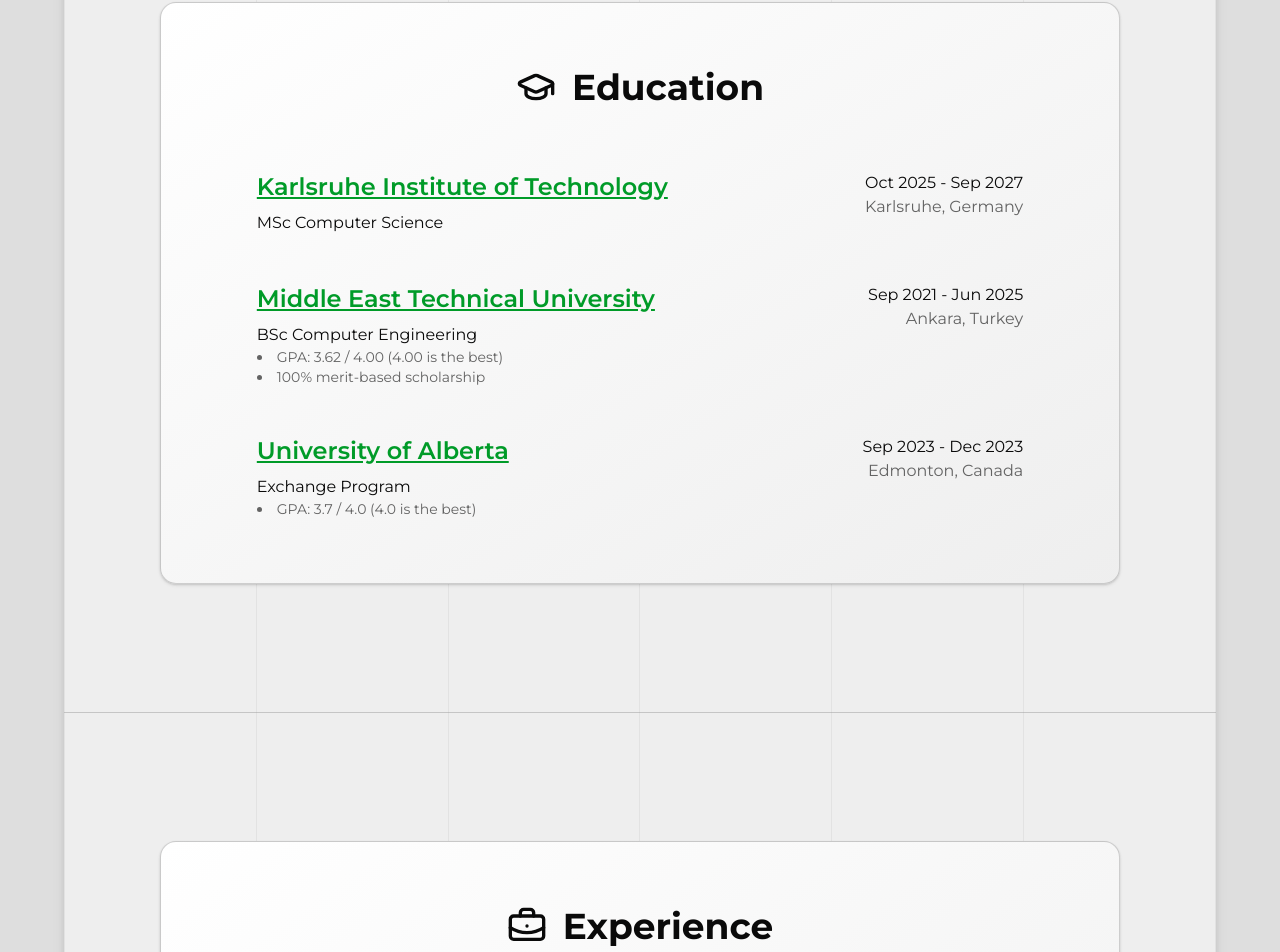
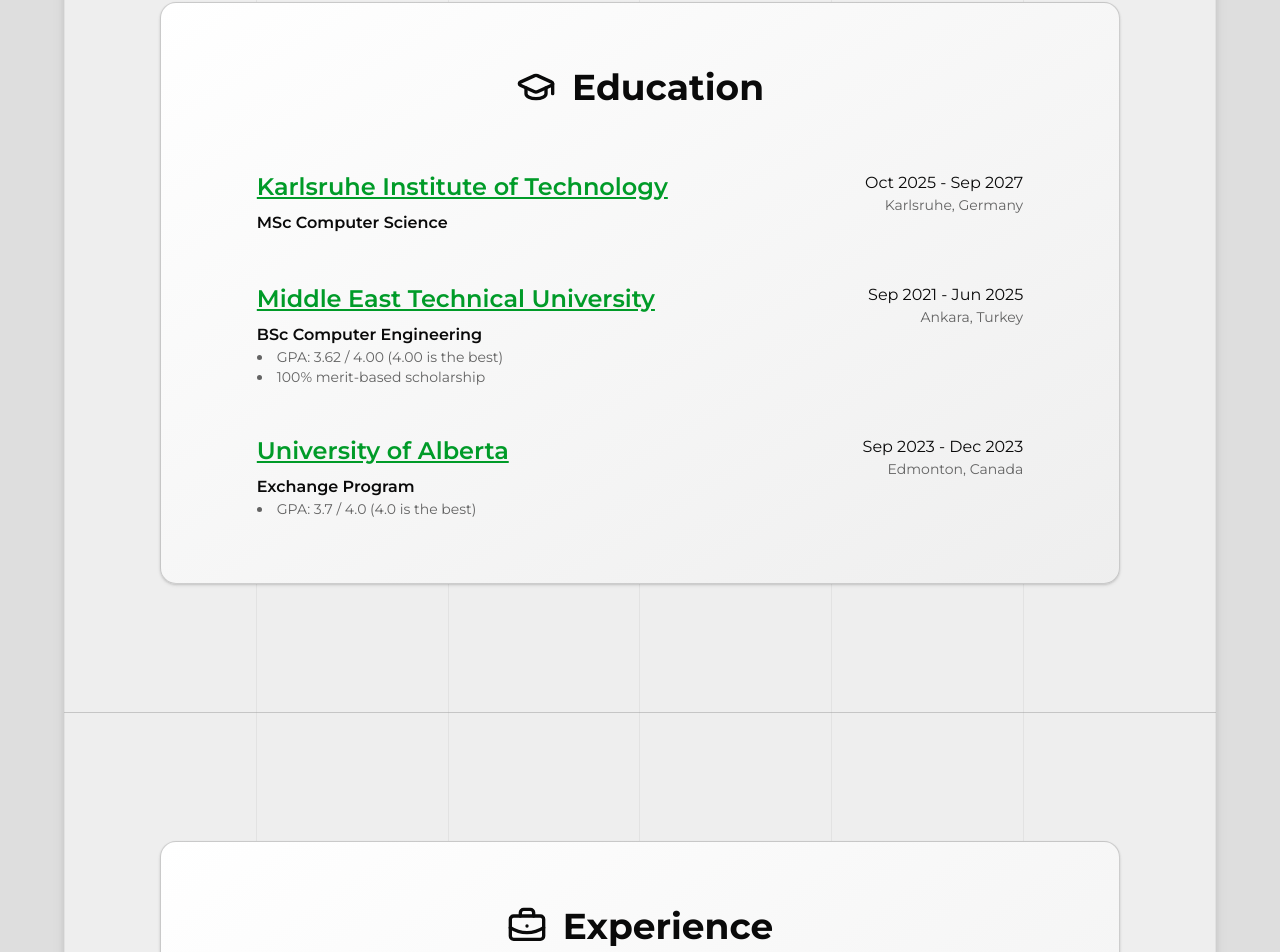
Before and after one commit to Akbro23/akbro23.github.io, a Next.js app: page / in a window 1280 px wide. Shown: the part 1860-2812 px from the top of the page. Built offline with nearby package versions, Linux system fonts and the light colour scheme.

Commit message:
style (education): minor updates

```diff
--- a/components/education.tsx
+++ b/components/education.tsx
@@ -8,7 +8,7 @@
     href: "https://www.kit.edu/",
     degree: "MSc Computer Science",
     highlights: [],
-    date: "Oct 2025 - Sep 2027",
+    duration: "Oct 2025 - Sep 2027",
     location: "Karlsruhe, Germany",
   },
   {
@@ -19,7 +19,7 @@
       "GPA: 3.62 / 4.00 (4.00 is the best)",
       "100% merit-based scholarship",
     ],
-    date: "Sep 2021 - Jun 2025",
+    duration: "Sep 2021 - Jun 2025",
     location: "Ankara, Turkey",
   },
   {
@@ -27,7 +27,7 @@
     href: "https://www.ualberta.ca/",
     degree: "Exchange Program",
     highlights: ["GPA: 3.7 / 4.0 (4.0 is the best)"],
-    date: "Sep 2023 - Dec 2023",
+    duration: "Sep 2023 - Dec 2023",
     location: "Edmonton, Canada",
   },
 ];
@@ -38,7 +38,7 @@
       <Section>
         <div className="flex items-center justify-center gap-4 mx-auto">
           <GraduationCap className="w-10 h-10" />
-          <h2 className="font-bold text-4xl">Education</h2>
+          <h2 className="font-bold text-2xl lg:text-4xl">Education</h2>
         </div>
 
         <div className="mt-16 flex flex-col gap-12">
@@ -49,7 +49,7 @@
               href={edu.href}
               degree={edu.degree}
               highlights={edu.highlights}
-              date={edu.date}
+              duration={edu.duration}
               location={edu.location}
             />
           ))}
@@ -64,24 +64,24 @@
   href,
   degree,
   highlights,
-  date,
+  duration,
   location,
 }: {
   name: string;
   href: string;
   degree: string;
   highlights: string[];
-  date: string;
+  duration: string;
   location: string;
 }) => (
-  <div className="flex flex-col lg:flex-row justify-between">
+  <div className="flex flex-col lg:flex-row justify-between gap-2">
     <div>
       <Link href={href} target="_blank">
-        <h3 className="text-2xl font-semibold text-primary underline hover:no-underline transition">
+        <h3 className="text-xl lg:text-2xl font-semibold text-primary underline hover:no-underline transition">
           {name}
         </h3>
       </Link>
-      <p className="mt-2">{degree}</p>
+      <p className="mt-2 font-semibold">{degree}</p>
       <ul className="list-disc list-inside text-muted-foreground text-sm">
         {highlights.map((hi, index) => (
           <li key={index}>{hi}</li>
@@ -89,8 +89,8 @@
       </ul>
     </div>
     <div className="lg:text-right">
-      <p>{date}</p>
-      <p className="text-muted-foreground">{location}</p>
+      <p>{duration}</p>
+      <p className="text-sm text-muted-foreground">{location}</p>
     </div>
   </div>
 );
```
